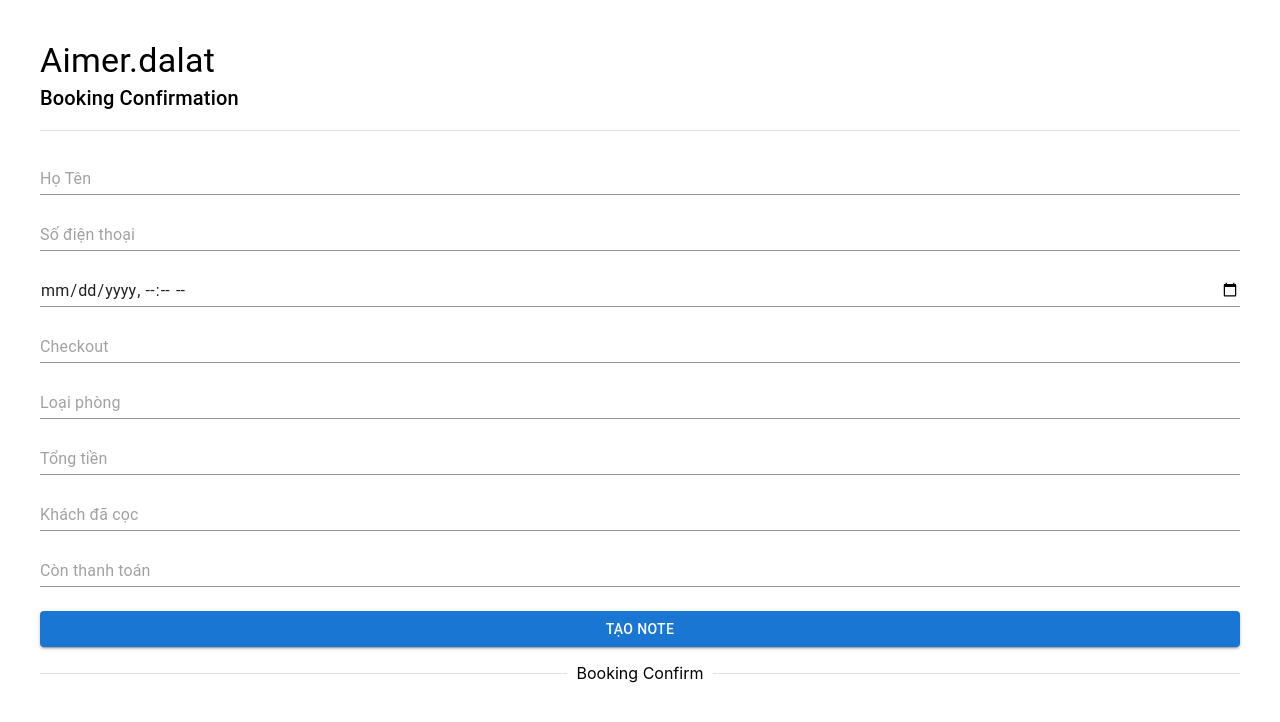
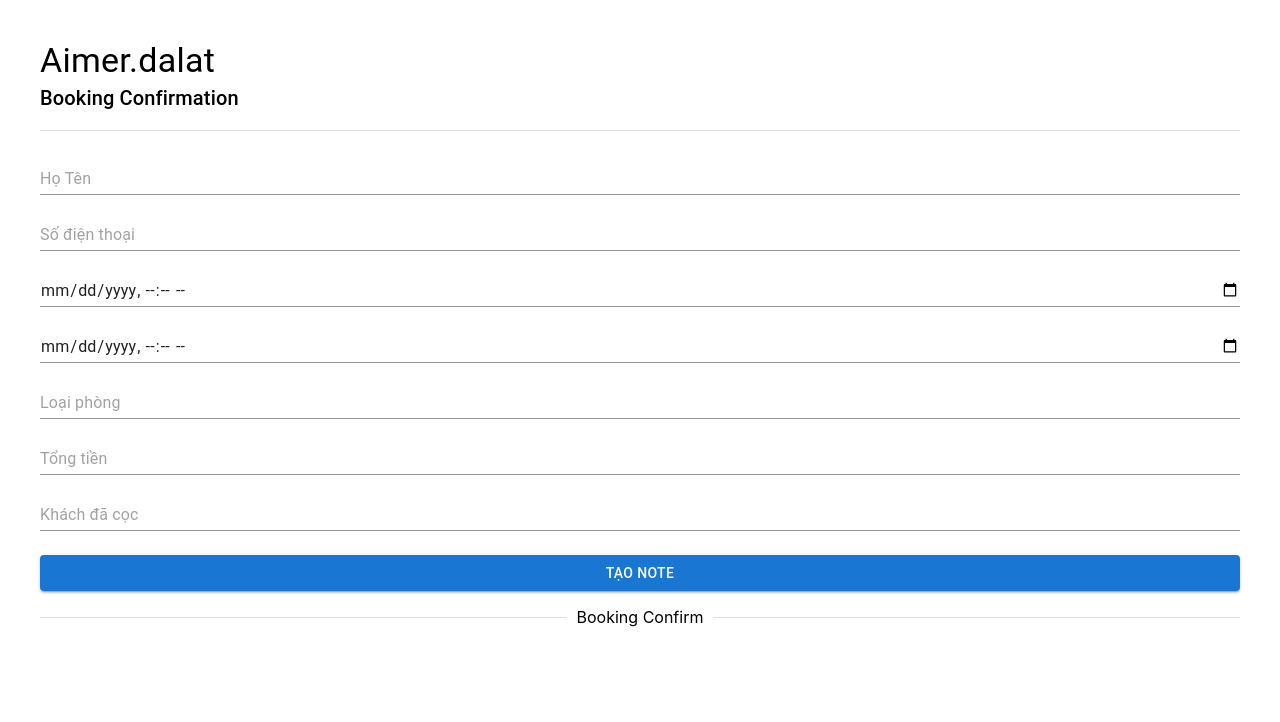
Before and after one commit to vivo1310/aimer-form, a React (Create React App) app: page / in a window 1280 px wide. Shown: the top 722 px of the page. Built offline with nearby package versions, Linux system fonts and the light colour scheme.

Commit message:
Format datetime input. Remove remainingAmount

```diff
--- a/package.json
+++ b/package.json
@@ -9,6 +9,7 @@
     "@testing-library/jest-dom": "^5.16.5",
     "@testing-library/react": "^13.4.0",
     "@testing-library/user-event": "^13.5.0",
+    "moment": "^2.29.4",
     "react": "^18.2.0",
     "react-dom": "^18.2.0",
     "react-hook-form": "^7.43.4",
--- a/src/App.js
+++ b/src/App.js
@@ -1,10 +1,12 @@
 /**
  * TODO:
+ * - validation for remainingAmount
  * - aimer logo
+ * - add number of guess
  */
 // import logo from './logo.svg';
 import './App.css';
-import { useState } from 'react'
+import { useState, useEffect } from 'react'
 import {
   Box,
   Input,
@@ -15,10 +17,11 @@ import {
   // CardActions,
   Button
 } from '@mui/material'
+import moment from 'moment'
 import { useForm, Controller } from "react-hook-form";
 
 function App() {
-  const { control, handleSubmit } = useForm({
+  const { control, watch, handleSubmit } = useForm({
     defaultValues: {
       fullname: '',
       phoneNumber: '',
@@ -27,26 +30,28 @@ function App() {
       roomType: '',
       totalPrice: '',
       paidAmount: '',
-      remainingAmount: '',
     }
   });
+
   const [cardContent, setCardContent] = useState('')
   const onSubmit = data => {
+    const remainingAmount = new Intl.NumberFormat('vi-VN').format(data.totalPrice - data.paidAmount)
     data.totalPrice = new Intl.NumberFormat('vi-VN').format(data.totalPrice)
     data.paidAmount = new Intl.NumberFormat('vi-VN').format(data.paidAmount)
-    data.remainingAmount = new Intl.NumberFormat('vi-VN').format(data.remainingAmount)
+    data.checkinDateTime = moment(data.checkinDateTi8me).format("DD/MM/YY Hg");
+    data.checkoutDateTime = moment(data.checkoutDateTi8me).format("DD/MM/YY Hg");
 
     setCardContent(
       <div>
         Aimer.dalat <br />
         {data.fullname} <br />
         Sđt : {data.phoneNumber} <br />
-        Checkin: {data.checkin} <br />
-        Checkout: {data.checkout} <br />
+        Checkin: {data.checkinDateTime} <br />
+        Checkout: {data.checkoutDatetime} <br />
         {data.roomType}: {data.totalPrice} đồng <br /> <br />
 
         Khách đã cọc: {data.paidAmount} đồng <br />
-        Còn thanh toán: {data.remainingAmount} đồng <br />
+        Còn thanh toán: {remainingAmount} đồng <br />
         <br />
         Địa chỉ: 13 Trần Khánh Dư (nối dài) - P.8 - Đà Lạt <br />
         Sđt: 0933 842 420 <br />
@@ -72,7 +77,6 @@ function App() {
             display: 'flex',
             flexDirection: 'column',
             gap: 3,
-
           }}>
           <Controller
             name="fullname"
@@ -82,7 +86,7 @@ function App() {
           <Controller
             name="phoneNumber"
             control={control}
-            render={({ field }) => <Input placeholder="Số điện thoại" {...field} />}
+            render={({ field }) => <Input placeholder="Số điện thoại" pattern="[0-9]*" {...field} />}
           />
           <Controller
             name="checkinDateTime"
@@ -92,7 +96,7 @@ function App() {
           <Controller
             name="checkoutDateTime"
             control={control}
-            render={({ field }) => <Input placeholder="Checkout" {...field} />}
+            render={({ field }) => <Input placeholder="Checkout" {...field} type='datetime-local' />}
           />
           <Controller
             name="roomType"
@@ -102,18 +106,12 @@ function App() {
           <Controller
             name="totalPrice"
             control={control}
-            render={({ field }) => <Input placeholder="Tổng tiền" {...field} type='number' />}
+            render={({ field }) => <Input placeholder="Tổng tiền" {...field} pattern="[0-9]*" type='number' />}
           />
           <Controller
             name="paidAmount"
             control={control}
-            render={({ field }) => <Input placeholder="Khách đã cọc" {...field} type='number' />}
-          />
-
-          <Controller
-            name="remainingAmount"
-            control={control}
-            render={({ field }) => <Input placeholder="Còn thanh toán" {...field} type='number' />}
+            render={({ field }) => <Input placeholder="Khách đã cọc" {...field} pattern="[0-9]*" type='number' />}
           />
           <Button type="submit" variant="contained">Tạo note</Button>
         </Box>
```
Also changed, not shown: 1 other file (tests, documents, lock files or other folders).
